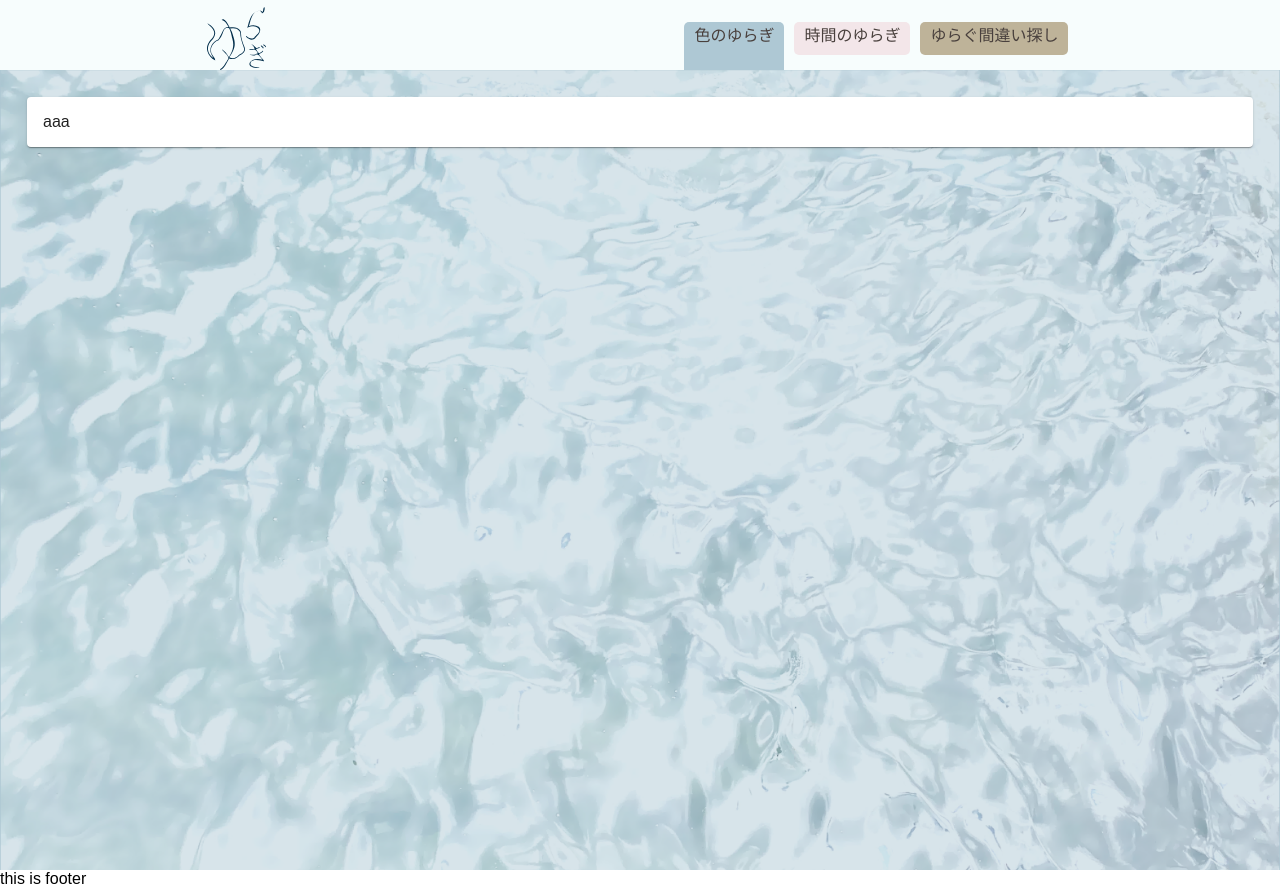
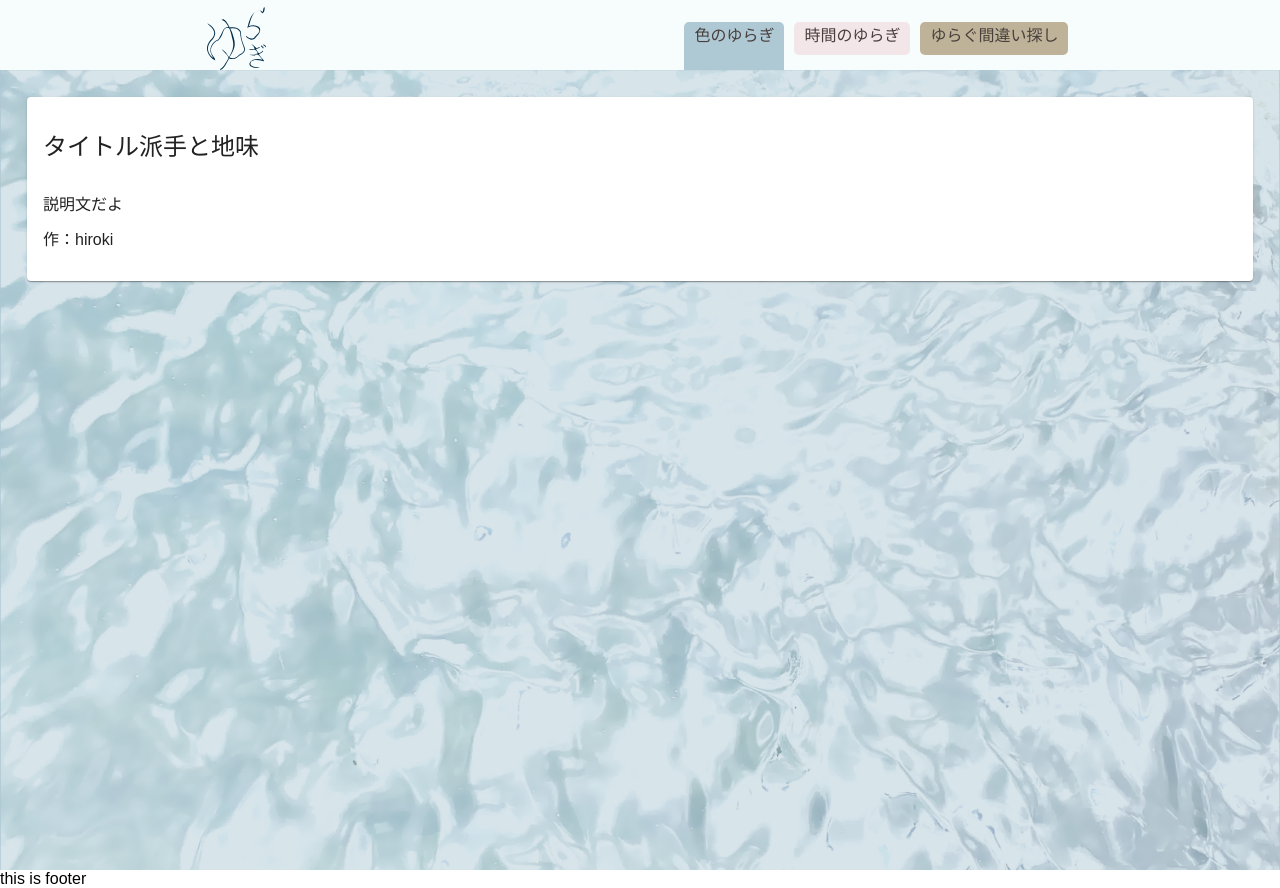
Before and after one commit to designingplusnine/komafes-2021, a Next.js app: page /colour in a window 1280 px wide. Built offline with nearby package versions, Linux system fonts and the light colour scheme.

Commit message:
added dummy data

```diff
--- a/components/ColourPage/ColourItem.tsx
+++ b/components/ColourPage/ColourItem.tsx
@@ -1,4 +1,4 @@
-import { ColourDatum } from './colourData';
+import { ColourDatum, colourData } from './colourData';
 import { NextPage } from 'next';
 import Image from 'next/image';
 import classes from './ColourItem.module.scss';
@@ -17,3 +17,11 @@ export const ColourItem: NextPage<{ datum: ColourDatum }> = ({ datum }) => (
     </div>
   </div>
 );
+
+export const ColourContent: NextPage = () => (
+  <>
+    {colourData.map(datum => (
+      <ColourItem datum={datum} />
+    ))}
+  </>
+);
--- a/components/ColourPage/colourData.ts
+++ b/components/ColourPage/colourData.ts
@@ -6,4 +6,13 @@ export type ColourDatum = {
   before: string;
   after: string[];
 };
-export const colourData: ColourDatum[] = [];
+export const colourData: ColourDatum[] = [
+  {
+    title: 'タイトル',
+    category: '派手と地味',
+    description: '説明文だよ',
+    designer: 'hiroki',
+    before: '',
+    after: [''],
+  },
+];
--- a/pages/colour.tsx
+++ b/pages/colour.tsx
@@ -1,3 +1,4 @@
+import { ColourContent } from '../components/ColourPage/ColourItem';
 import { NextPage } from 'next';
 import { Paper } from '@material-ui/core';
 import classes from '../styles/pages/Colour.module.scss';
@@ -5,7 +6,9 @@ import paperStyles from '../styles/pages/Paper.module.scss';
 
 const Colour: NextPage = () => (
   <div className={classes.container}>
-    <Paper className={paperStyles.paper}>aaa</Paper>
+    <Paper className={paperStyles.paper}>
+      <ColourContent />
+    </Paper>
   </div>
 );
 
```
